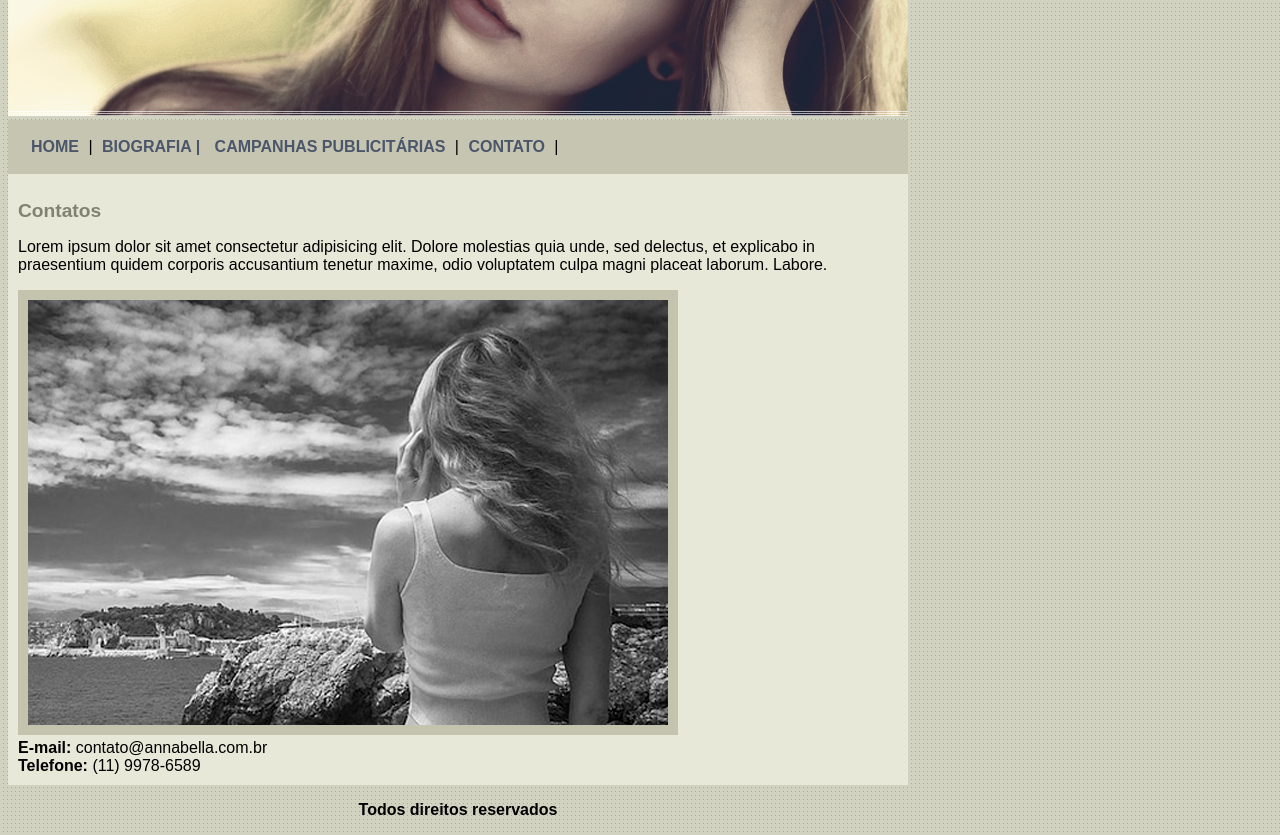
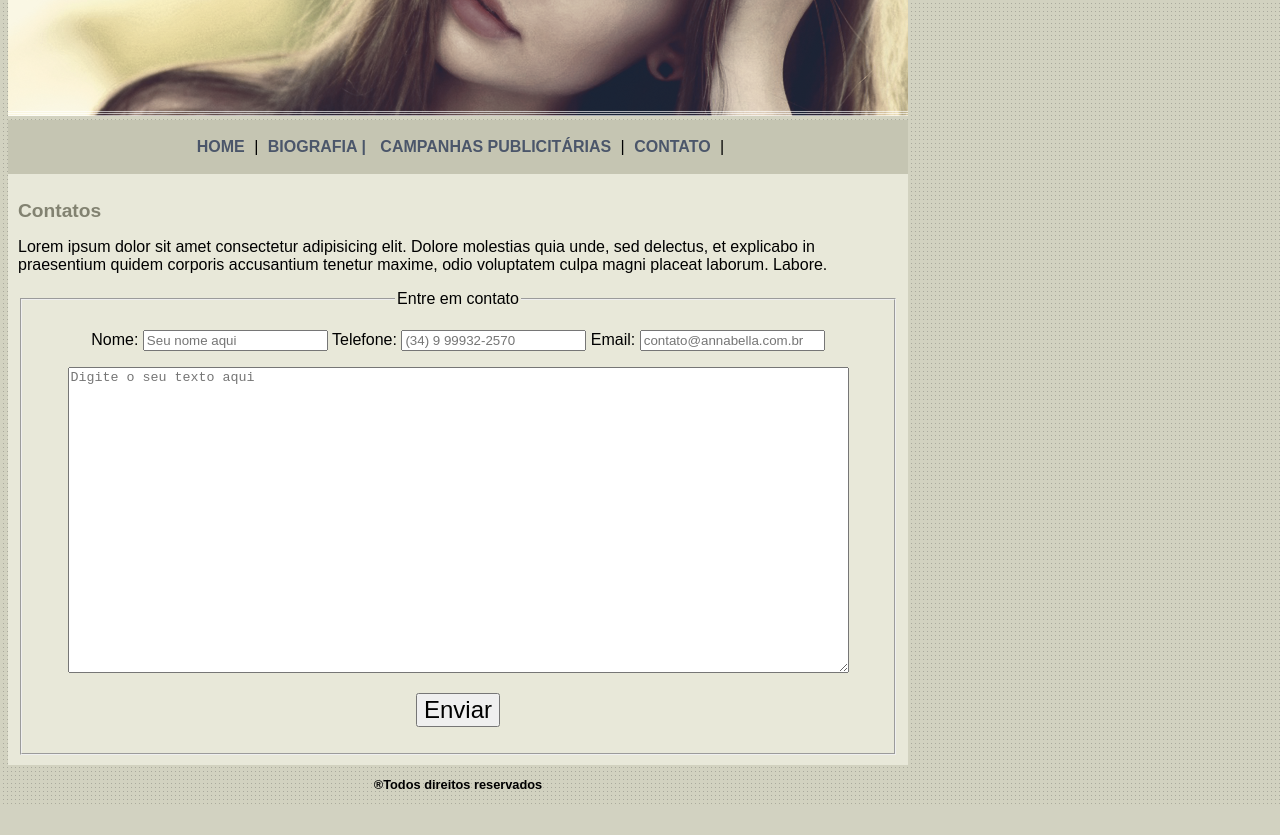
Before and after one commit to JaksonJose/Web-Frontend-Tutorial, a plain HTML site: page HTML-CSS/anabella/contact.html in a window 1280 px wide. Shown: the part 280-1115 px from the top of the page. After the commit the page ends 1085 px from the top, so only its background shows below. Drawn offline with Linux system fonts and the light colour scheme.

Commit message:
The first website version 1.2

```diff
--- a/HTML-CSS/anabella/contact.html
+++ b/HTML-CSS/anabella/contact.html
@@ -7,35 +7,48 @@
     <title>Contatos</title>
 </head>
 <body>
-    <div id="main"> <!--Start the container-->
-        <header> <!--The headline section -->
+    <div id="main">
+        <header>
                 <img src="image/capa.png" alt="Cover showing Anna Bella">
-            <nav id="menu"> <!--navigation section-->
+            <nav id="menu">
                 <a href="index.html">HOME</a> |
                 <a href="biography.html">BIOGRAFIA |</a>
                 <a href="advertising-campaign.html">CAMPANHAS PUBLICITÁRIAS</a> |
                 <a href="contact.html">CONTATO</a> |
-            </nav> <!--End of navigation section-->
-        </header> <!--end of headline section-->
-        <section id="content"> <!--inicio do conteúdo-->
+            </nav>
+        </header>
+        <section id="content">
             <h1>Contatos</h1>
             <p>
                 Lorem ipsum dolor sit amet consectetur adipisicing elit. Dolore molestias quia unde,
                 sed delectus, et explicabo in praesentium quidem corporis accusantium tenetur maxime,
                 odio voluptatem culpa magni placeat laborum. Labore.
             </p>
-            <img src="image/foto1.png" alt="" class="campaign">
-            <div>
-                <div>
-                    <strong>E-mail:</strong> contato@annabella.com.br<br>
-                    <strong>Telefone:</strong> (11) 9978-6589
-                </div>
-            </div>
-        </section> <!--Fim do conteúdo-->
+            <form>
+                <fieldset>
+                    <legend>Entre em contato</legend>
+                    <p>
+                    <label>Nome:</label>
+                    <input type="text" name="name" placeholder="Seu nome aqui" required>
+                    <label>Telefone:</label>
+                    <input type="tel" name="telephone" placeholder="(34) 9 99932-2570">
+                    <label>Email:</label>
+                    <input type="email" name="email" placeholder="contato@annabella.com.br" required>
+                    </p>
+                    <p>
+                        <textarea rows="20" cols="95" placeholder="Digite o seu texto aqui"></textarea>
+                    </p>
+                    <p id="btn-send">
+                        <input type="submit" value="Enviar">
+                    </p>
+
+                </fieldset>
+            </form>
+        </section>
 
         <footer id="footer">
-                <p>Todos direitos reservados</p>
+                <p>&reg;Todos direitos reservados</p>
         </footer>
-    </div>  <!--end of container-->
+    </div>
 </body>
 </html>
--- a/HTML-CSS/anabella/style/style.css
+++ b/HTML-CSS/anabella/style/style.css
@@ -10,6 +10,7 @@ body {
 #menu {
     background: #c5c5b2;
     padding: 18px;
+    text-align: center;
 
 }
 
@@ -26,6 +27,7 @@ a {
 }
 
 #footer {
+    font-size: 0.8em;
     text-align: center;
     font-weight: bold;
 }
@@ -38,3 +40,11 @@ h1 {
 .campaign {
     border: 10px solid #c3c3ae;
 }
+
+fieldset {
+    text-align: center;
+}
+
+#btn-send input{
+    font-size: 1.5em;
+}
```
Also changed, not shown: HTML-CSS/anabella/advertising-campaign.html (+1 -1 lines), HTML-CSS/anabella/biography.html (+9 -9 lines), HTML-CSS/anabella/index.html (+1 -1 lines).
